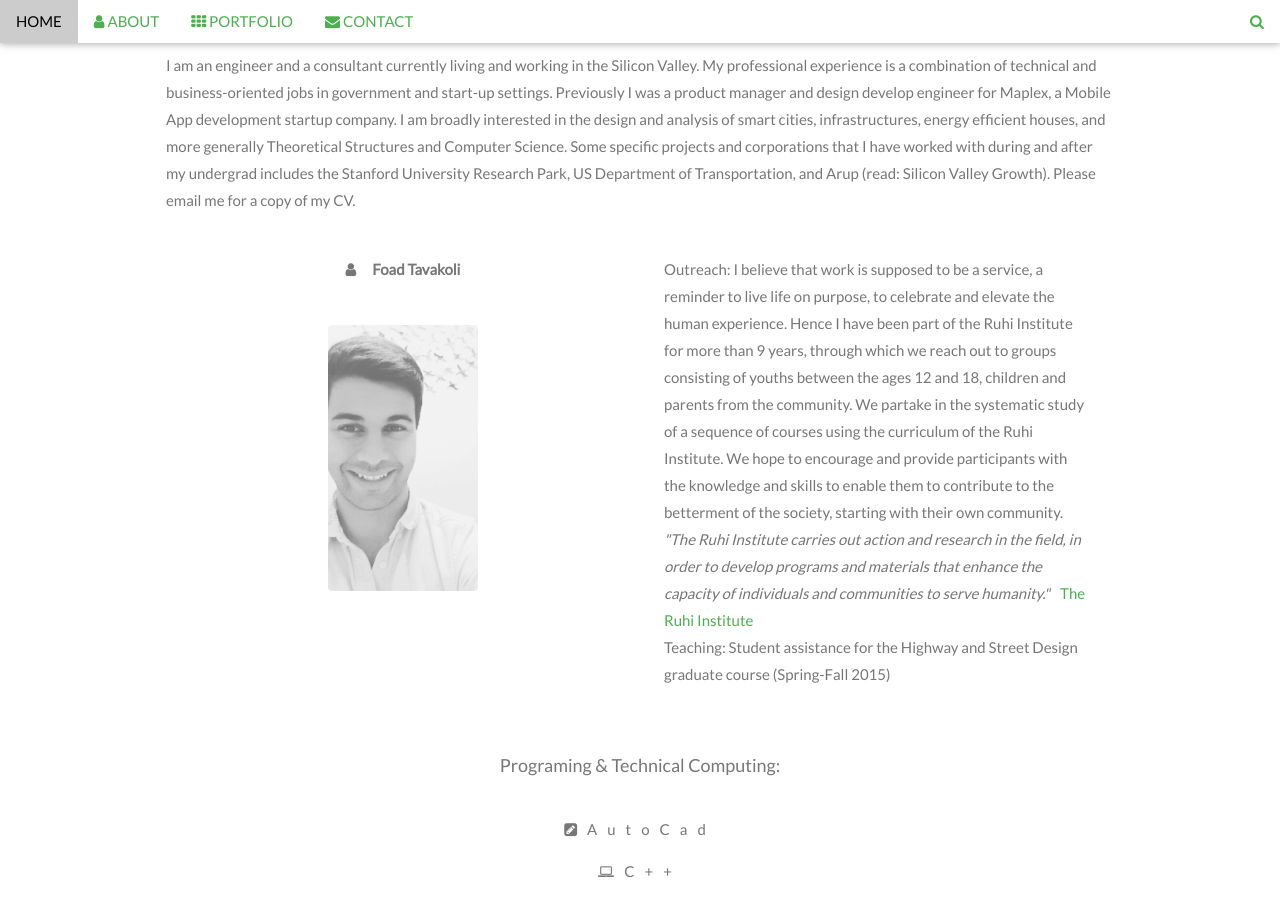
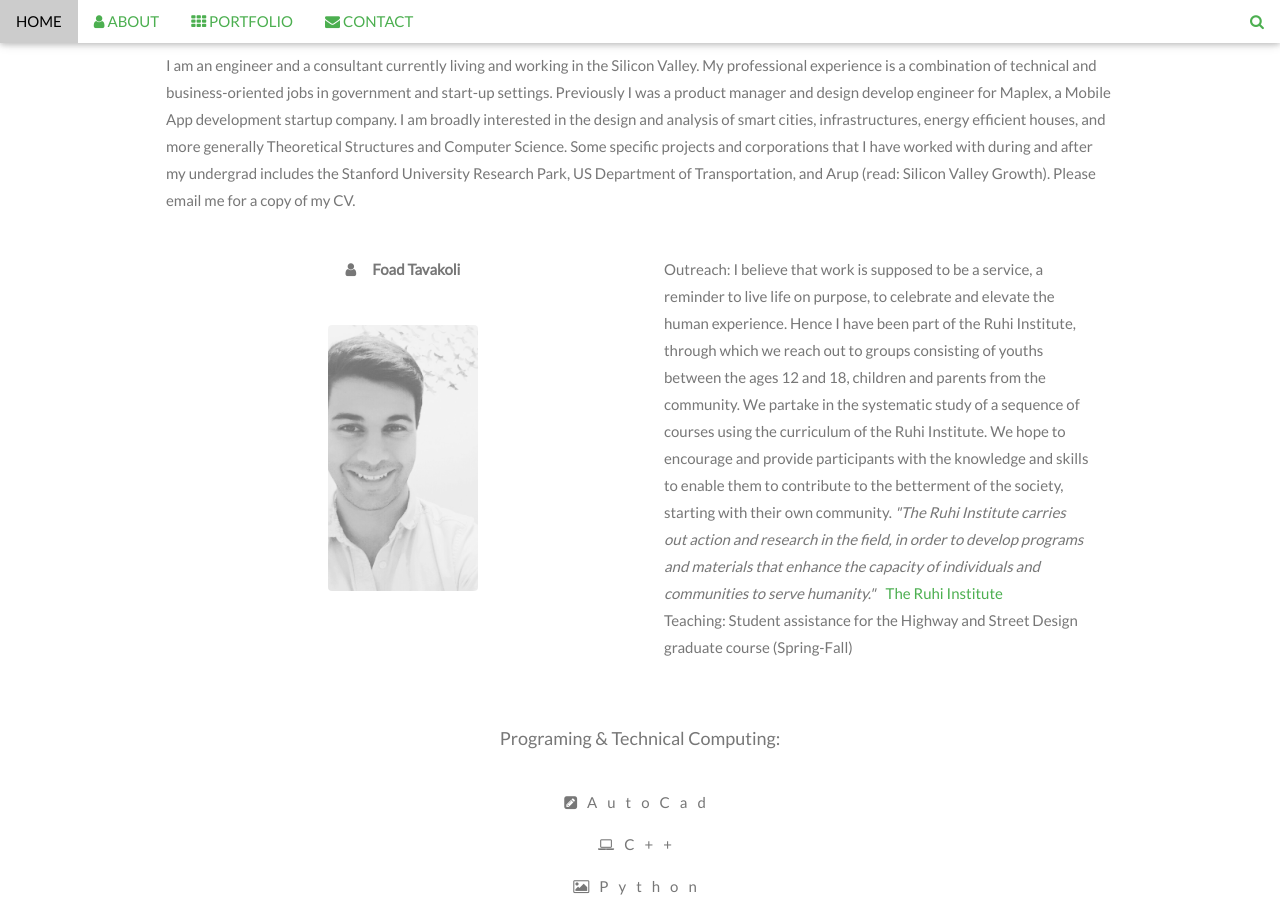
Before and after one commit to ftava/ftava.github.io, a Jekyll site: the page index.html, which Jekyll copies as it is, in a window 1280 px wide and 900 px high, scrolled down 1017 px. Built offline with Jekyll 4.4.1, drawn with Linux system fonts in a browser that asks for light colours; some of the changed text lies outside the part shown.

Commit message:
Update index.html
Year Correction

```diff
--- a/index.html
+++ b/index.html
@@ -153,7 +153,7 @@
 
 
     <div class="w3-col m6 w3-hide-small w3-padding-large">
-      <p>Outreach: I believe that work is supposed to be a service, a reminder to live life on purpose, to celebrate and elevate the human experience. Hence I have been part of the Ruhi Institute for more than 9 years, through which we reach out to groups consisting of youths between the ages 12 and 18, children and parents from the community. We partake in the systematic study of a sequence of courses using the curriculum of the Ruhi Institute. We hope to encourage and provide participants with the knowledge and skills to enable them to contribute to the betterment of the society, starting with their own community.<i> "The Ruhi Institute carries out action and research in the field, in order to develop programs and materials that enhance the capacity of individuals and communities to serve humanity." </i><a style="text-decoration: none; margin-left:0.5em" class="w3-text-green" href="http://www.ruhi.org/"> The Ruhi Institute</a><br> Teaching: Student assistance for the Highway and Street Design graduate course (Spring-Fall 2015)</br>
+      <p>Outreach: I believe that work is supposed to be a service, a reminder to live life on purpose, to celebrate and elevate the human experience. Hence I have been part of the Ruhi Institute, through which we reach out to groups consisting of youths between the ages 12 and 18, children and parents from the community. We partake in the systematic study of a sequence of courses using the curriculum of the Ruhi Institute. We hope to encourage and provide participants with the knowledge and skills to enable them to contribute to the betterment of the society, starting with their own community.<i> "The Ruhi Institute carries out action and research in the field, in order to develop programs and materials that enhance the capacity of individuals and communities to serve humanity." </i><a style="text-decoration: none; margin-left:0.5em" class="w3-text-green" href="http://www.ruhi.org/"> The Ruhi Institute</a><br> Teaching: Student assistance for the Highway and Street Design graduate course (Spring-Fall)</br>
 
  </p>
     </div>
@@ -208,7 +208,7 @@
   <h3 class="w3-center w3-section">Robocup Germany</h3>
   <div class="w3-row-padding w3-center">
     <div class="w3-col m9 w3-inline">
-     <p align="left">Represented my high school on the first round algorithmic Robotics for 2006 Germany Robocup. The competition involved programing in C++ for autonomous playing robots. <a style="text-decoration: none" class="w3-text-green" href="http://www.robocup.org/">Robocup Federation</a></p>
+     <p align="left">Represented my high school on the first round algorithmic Robotics for Robocup Germany. The competition involved programing in C++ for autonomous playing robots. <a style="text-decoration: none" class="w3-text-green" href="http://www.robocup.org/">Robocup Federation</a></p>
     </div>
     <div class="w3-col m3 w3-section">
       <img src="imgs/RoboCup2006.jpg" style="width:100%" onclick="onClick(this)" class="w3-hover-opacity" alt="RoboCup 2006 in Bremen, Germany">
@@ -313,7 +313,7 @@
     <i class="fa fa-linkedin w3-hover-opacity"></i>
     <i class="fa fa-envelope-o w3-hover-opacity"></i>
   </div>
-  <p>   &copy; <span class="w3-tangerine"> Foad Tavakoli </span> <a href="https://www.w3schools.com/w3css/default.asp" title="W3.CSS" target="_blank" class="w3-hover-text-green"></a> 2018 </p>
+  <p>   &copy; <span class="w3-tangerine"> Foad Tavakoli </span> <a href="https://www.w3schools.com/w3css/default.asp" title="W3.CSS" target="_blank" class="w3-hover-text-green"></a> 2019 </p>
 </footer>
 
 
```
